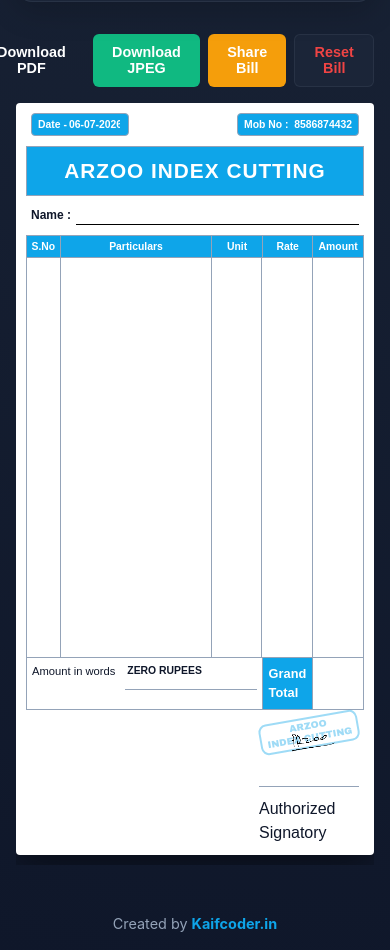
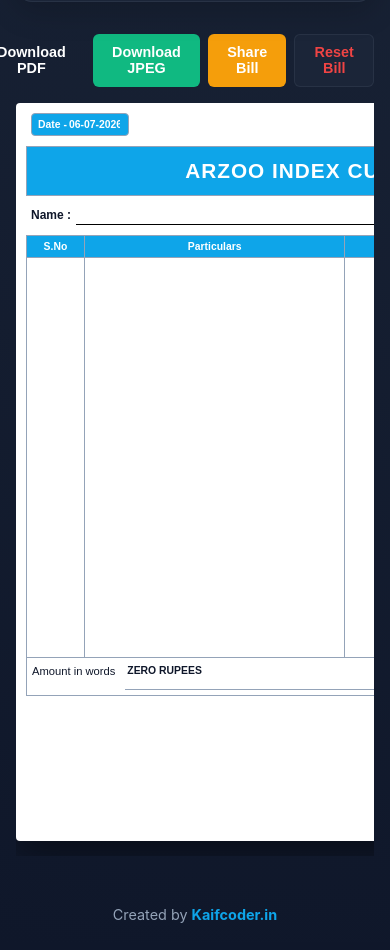
Before and after one commit to kaif-webwork/auto-bill-scanner, a React (Vite) app: page / in a window 390 px wide. Shown: the part 815-1765 px from the top of the page. Built offline with nearby package versions, Linux system fonts and the light colour scheme.

Commit message:
Fix mobile responsiveness for bill container

```diff
--- a/src/index.css
+++ b/src/index.css
@@ -813,13 +813,15 @@
 -------------------------------------- */
 @media (max-width: 768px) {
   body:not(.force-desktop) .bill-container {
-    min-width: auto;
+    min-width: 600px; /* Prevent layout breaking */
     width: 100%;
     padding: 10px;
   }
 
   body:not(.force-desktop) .bill-wrapper {
-    overflow-x: hidden;
+    overflow-x: auto; /* Allow horizontal scrolling on small screens */
+    -webkit-overflow-scrolling: touch;
+    padding-bottom: 15px;
   }
 
   body:not(.force-desktop) .bill-title {
```
